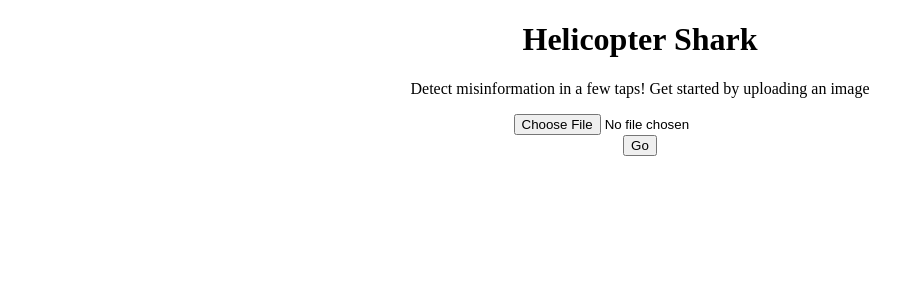
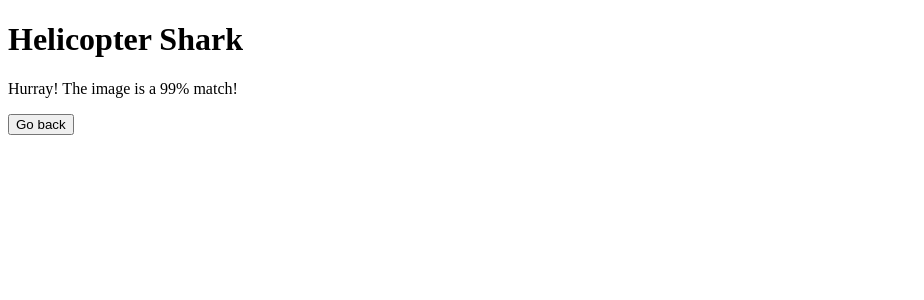
Before and after one commit to qwghlm/helicoptershark, a React (Create React App) app: page / in a window 1280 px wide. Both pictures are taken after a click on the button "Go". Shown: the top 300 px of the page, without its empty margins (0-924 px from the left). Built offline with nearby package versions, Linux system fonts and the light colour scheme.

Commit message:
Get basics of interface working

```diff
--- a/src/App.css
+++ /dev/null
@@ -1,3 +0,0 @@
-.App {
-  text-align: center;
-}
--- a/src/App.js
+++ b/src/App.js
@@ -1,28 +1,43 @@
-import React from 'react';
-import './App.css';
+import React, { useState } from 'react';
+import Result from "./components/Result";
+import Loader from "./components/Loader";
+import UploadForm from "./components/UploadForm";
 
-function onClick(e) {
-  console.log(e);
-}
+const DISPLAY_FORM = 1;
+const DISPLAY_UPLOADING = 2;
+const DISPLAY_THANKS = 3;
+
+const DEFAULT_API_DATA = {
+  result: null,
+};
 
 function App() {
+
+  const [state, setState] = useState(DISPLAY_FORM);
+  const [{ result }, setData] = useState(DEFAULT_API_DATA);
+
+  const onSubmit = () => {
+    setState(DISPLAY_UPLOADING);
+    setTimeout(() => {
+      setState(DISPLAY_THANKS);
+      setTimeout(() => setData({
+        result: 0.99
+      }), 750);
+    }, 750);
+  }
+
+  const onReset = () => {
+    setState(DISPLAY_FORM);
+  }
+
   return (
     <div className="App">
 
       <h1>Helicopter Shark</h1>
 
-      <p>Detect misinformation in a few taps! Get started by uploading an image</p>
-
-      <form action="">
-        <div>
-          <input type="file"/>
-        </div>
-
-        <div>
-          <button type="button" onClick={onClick}>Go</button>
-        </div>
-
-      </form>
+      {(state === DISPLAY_FORM) && <UploadForm onSubmit={onSubmit} />}
+      {(state === DISPLAY_UPLOADING) && <Loader />}
+      {(state === DISPLAY_THANKS) && <Result result={result} onReset={onReset} />}
 
     </div>
   );
--- /dev/null
+++ b/src/components/Loader.js
@@ -0,0 +1,9 @@
+import React from 'react';
+
+export default function Loader() {
+  return <React.Fragment>
+    <div>
+      Loading...
+    </div>
+  </React.Fragment>
+}
--- /dev/null
+++ b/src/components/Result.js
@@ -0,0 +1,23 @@
+import React from 'react';
+
+function ProcessingMessage() {
+  return <p>Thanks! We are processing now...</p>;
+}
+
+function Scores({ result }) {
+  return <p>
+    Hurray! The image is a {Math.round(result*1000)/10}% match!
+  </p>
+}
+
+export default function Result({ result, onReset }) {
+
+  return <React.Fragment>
+
+    {(result === null) ? <ProcessingMessage /> : <Scores result={result} />}
+
+    <div>
+      <button type="button" onClick={(e) => onReset()}>Go back</button>
+    </div>
+  </React.Fragment>
+}
--- /dev/null
+++ b/src/components/UploadForm.js
@@ -0,0 +1,17 @@
+import React from 'react';
+
+export default function UploadForm({ onSubmit }) {
+  return <React.Fragment>
+    <p>Detect misinformation in a few taps! Get started by uploading an image</p>
+
+    <form action="">
+      <div>
+        <input type="file" />
+      </div>
+
+      <div>
+        <button type="button" onClick={(e) => onSubmit()}>Go</button>
+      </div>
+    </form>
+  </React.Fragment>
+}
--- a/src/index.js
+++ b/src/index.js
@@ -1,6 +1,6 @@
 import React from 'react';
 import ReactDOM from 'react-dom';
-import './index.css';
+
 import App from './App';
 import * as serviceWorker from './serviceWorker';
 
```
Also changed, not shown: src/index.css (deleted, +0 -13 lines), 1 other file (tests, documents, lock files or other folders).
